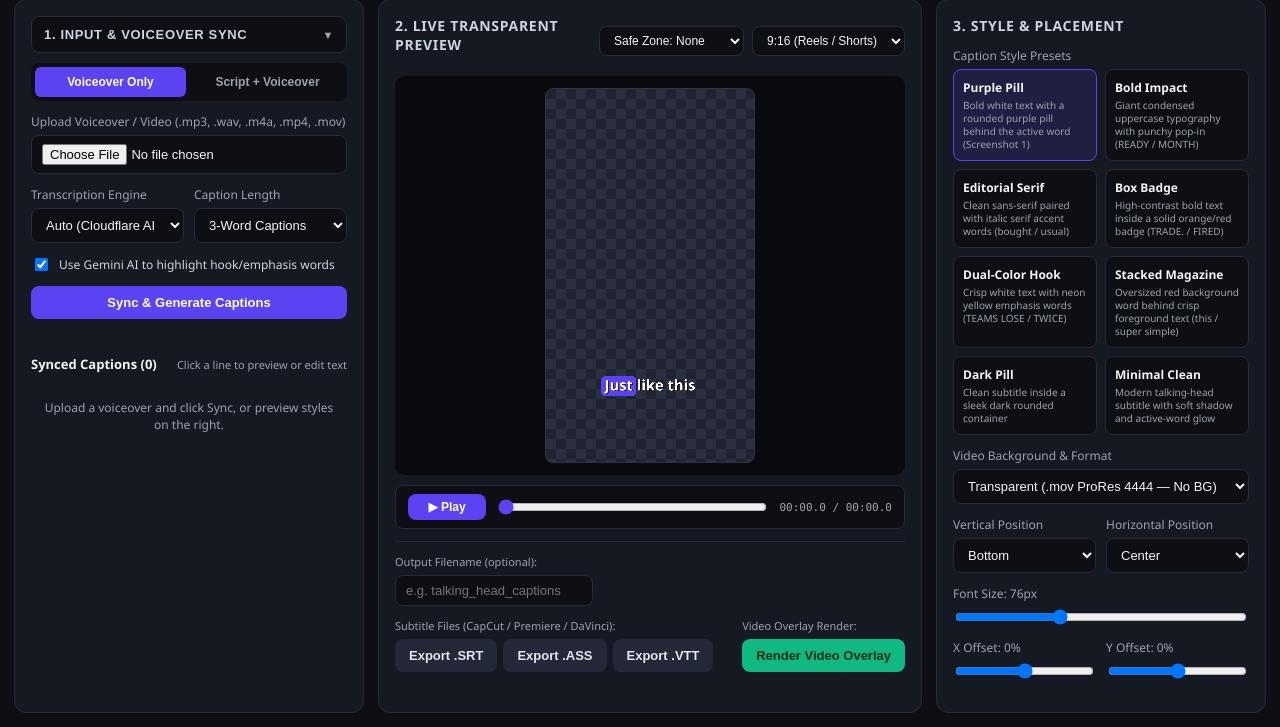
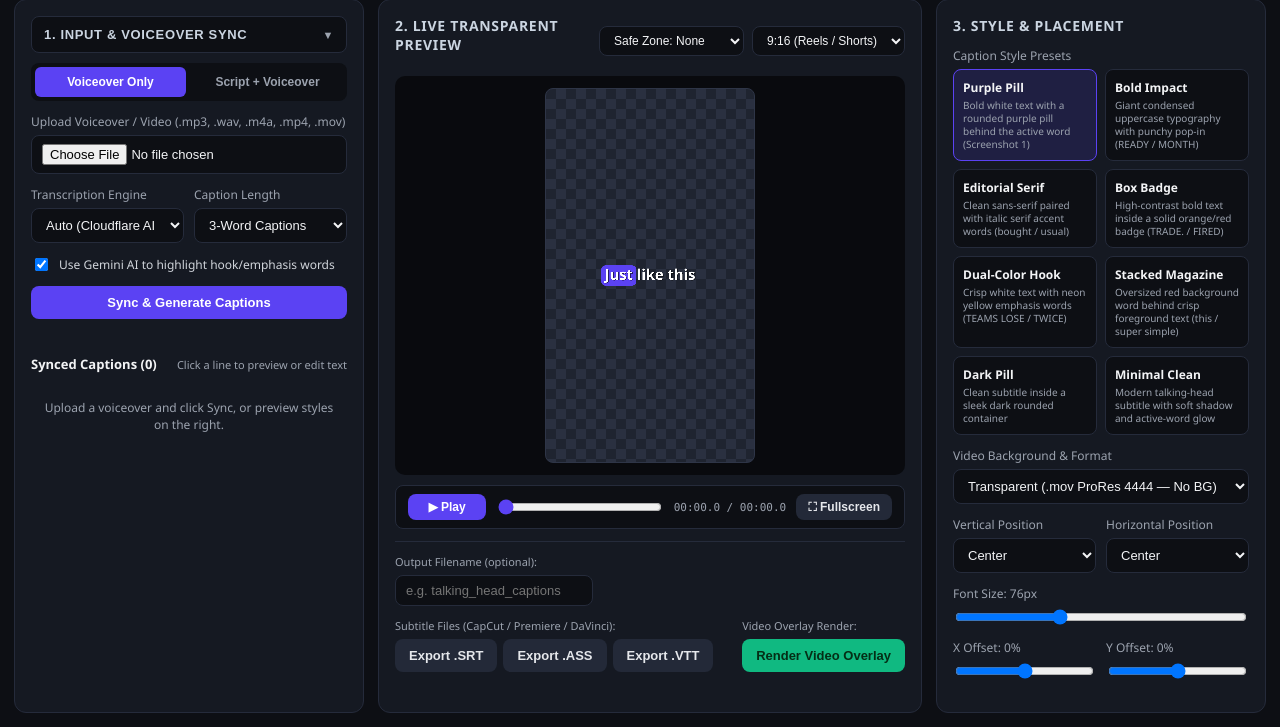
Before and after one commit to Ronit-Guleria/Auto-Captions-Generator, a Flask app: page / in a window 1280 px wide. Shown: the part 73-800 px from the top of the page. Run offline with Flask 3, Linux system fonts and the light colour scheme.

Commit message:
Update UI Full screen mode , default center , fix exiting full screen mode by pressing space etc

```diff
--- a/app.py
+++ b/app.py
@@ -31,6 +31,7 @@ from transcriber import extract_wav_16k, transcribe_and_align
 
 app = Flask(__name__)
 app.config["MAX_CONTENT_LENGTH"] = 500 * 1024 * 1024  # 500 MB max upload
+app.config["TEMPLATES_AUTO_RELOAD"] = True
 
 
 @app.route("/")
--- a/static/app.js
+++ b/static/app.js
@@ -78,6 +78,8 @@ const els = {
   previewCanvas: document.getElementById("previewCanvas"),
   safeZoneOverlay: document.getElementById("safeZoneOverlay"),
 
+  previewFullscreenContainer: document.getElementById("previewFullscreenContainer"),
+  fullscreenBtn: document.getElementById("fullscreenBtn"),
   playPauseBtn: document.getElementById("playPauseBtn"),
   timelineSeek: document.getElementById("timelineSeek"),
   timecodeLabel: document.getElementById("timecodeLabel"),
@@ -240,6 +242,56 @@ function bindEvents() {
     state.isPlaying = false;
     els.playPauseBtn.innerHTML = "&#9654; Play";
     cancelAnimationFrame(rafId);
+  });
+
+  // Fullscreen Preview (native Fullscreen API + CSS fallback for iOS)
+  const syncFullscreenUI = () => {
+    const active =
+      document.fullscreenElement === els.previewFullscreenContainer ||
+      els.previewFullscreenContainer.classList.contains("is-fullscreen-fallback");
+    els.fullscreenBtn.innerHTML = active ? "&#x2715; Exit" : "&#x26F6; Fullscreen";
+    setTimeout(() => {
+      fitPreviewBox();
+      drawCanvasAtTime(state.currentTime);
+    }, 50);
+  };
+
+  els.fullscreenBtn.addEventListener("click", async () => {
+    els.fullscreenBtn.blur();
+    const box = els.previewFullscreenContainer;
+    if (document.fullscreenElement === box) {
+      await document.exitFullscreen();
+    } else if (box.classList.contains("is-fullscreen-fallback")) {
+      box.classList.remove("is-fullscreen-fallback");
+      syncFullscreenUI();
+    } else if (box.requestFullscreen) {
+      try {
+        await box.requestFullscreen();
+      } catch {
+        box.classList.add("is-fullscreen-fallback");
+        syncFullscreenUI();
+      }
+    } else {
+      box.classList.add("is-fullscreen-fallback");
+      syncFullscreenUI();
+    }
+  });
+
+  document.addEventListener("fullscreenchange", syncFullscreenUI);
+
+  document.addEventListener("keydown", (e) => {
+    const tag = (e.target && e.target.tagName) ? e.target.tagName.toUpperCase() : "";
+    const isTyping = tag === "INPUT" || tag === "TEXTAREA" || tag === "SELECT";
+    if (e.code === "Space" && !isTyping) {
+      e.preventDefault();
+      if (document.activeElement && typeof document.activeElement.blur === "function") {
+        document.activeElement.blur();
+      }
+      togglePlayPause();
+    } else if (e.code === "Escape" && els.previewFullscreenContainer.classList.contains("is-fullscreen-fallback")) {
+      els.previewFullscreenContainer.classList.remove("is-fullscreen-fallback");
+      syncFullscreenUI();
+    }
   });
 
   document.querySelectorAll(".sub-export-btn").forEach((btn) => {
@@ -573,7 +625,7 @@ function drawCanvasAtTime(t) {
   let baseY;
   if (vAlign === "top") baseY = H * 0.12;
   else if (vAlign === "center") baseY = (H - totalH) / 2;
-  else baseY = H * 0.80 - totalH / 2;
+  else baseY = H * 0.72 - totalH / 2;
   baseY += offY;
 
   const marginX = W * 0.08;
--- a/static/style.css
+++ b/static/style.css
@@ -337,6 +337,24 @@ textarea {
   font-size: 12px;
 }
 
+.preview-fs-container {
+  flex: 1;
+  min-height: 0;
+  display: flex;
+  flex-direction: column;
+}
+
+.preview-fs-container:fullscreen,
+.preview-fs-container.is-fullscreen-fallback {
+  position: fixed;
+  inset: 0;
+  z-index: 100;
+  background: #090a0e;
+  padding: 12px;
+  width: 100vw;
+  height: 100vh;
+}
+
 .preview-stage {
   flex: 1;
   min-height: 0;
@@ -351,22 +369,16 @@ textarea {
 
 .preview-frame {
   position: relative;
-  max-width: 100%;
-  max-height: 100%;
+  flex-shrink: 0;
   border: 1px solid #2e3547;
   border-radius: 8px;
   overflow: hidden;
-  display: flex;
-  align-items: center;
-  justify-content: center;
 }
 
 .preview-frame canvas {
   display: block;
-  max-width: 100%;
-  max-height: 100%;
-  width: auto;
-  height: auto;
+  width: 100%;
+  height: 100%;
 }
 
 /* Timeline Player Bar */
@@ -644,6 +656,12 @@ textarea {
     min-height: 300px;
     max-height: 500px;
   }
+  .preview-fs-container:fullscreen .preview-stage,
+  .preview-fs-container.is-fullscreen-fallback .preview-stage {
+    height: auto;
+    max-height: none;
+    flex: 1;
+  }
 }
 
 @media (max-width: 640px) {
--- a/templates/index.html
+++ b/templates/index.html
@@ -4,7 +4,7 @@
   <meta charset="UTF-8" />
   <meta name="viewport" content="width=device-width, initial-scale=1.0" />
   <title>Auto Captions Studio — Transparent Overlay &amp; Sync Generator</title>
-  <link rel="stylesheet" href="/static/style.css?v=3" />
+  <link rel="stylesheet" href="/static/style.css?v=5" />
 </head>
 <body>
   <header class="topbar">
@@ -101,6 +101,7 @@
         </div>
       </div>
 
+      <div id="previewFullscreenContainer" class="preview-fs-container">
         <div class="preview-stage">
           <div id="previewFrameBox" class="preview-frame checkerboard">
             <canvas id="previewCanvas"></canvas>
@@ -113,7 +114,9 @@
           <button id="playPauseBtn" class="btn btn-primary btn-sm" title="Play / Pause Preview">&#9654; Play</button>
           <input type="range" id="timelineSeek" min="0" max="100" step="0.01" value="0" />
           <span id="timecodeLabel" class="timecode">00:00.0 / 00:00.0</span>
+          <button id="fullscreenBtn" class="btn btn-secondary btn-sm" title="Fullscreen Preview">&#x26F6; Fullscreen</button>
           <audio id="previewAudio" class="hidden"></audio>
+        </div>
       </div>
 
       <div class="export-bar">
@@ -161,8 +164,8 @@
           <label for="vAlignSelect">Vertical Position</label>
           <select id="vAlignSelect">
             <option value="top">Top</option>
-            <option value="center">Center</option>
-            <option value="bottom" selected>Bottom</option>
+            <option value="center" selected>Center</option>
+            <option value="bottom">Bottom</option>
           </select>
         </div>
         <div class="form-group">
@@ -217,6 +220,6 @@
     </div>
   </div>
 
-  <script src="/static/app.js?v=3"></script>
+  <script src="/static/app.js?v=6"></script>
 </body>
 </html>
```
Also changed, not shown: renderer.py (+3 -4 lines). Lines whose indentation alone changed are shown as unchanged.
